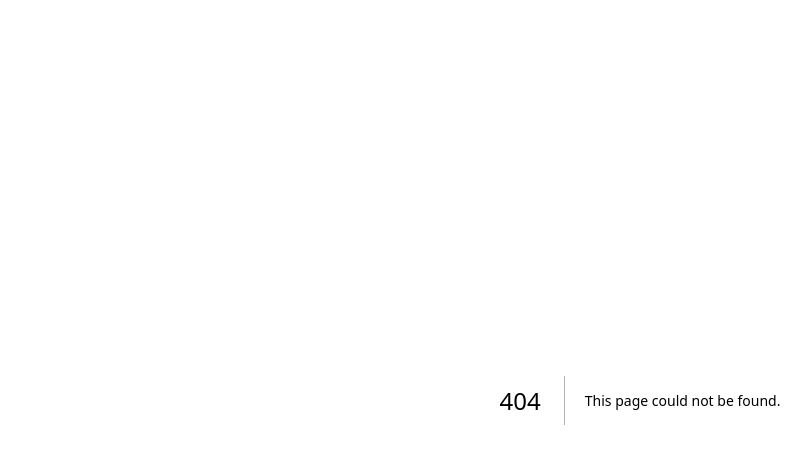
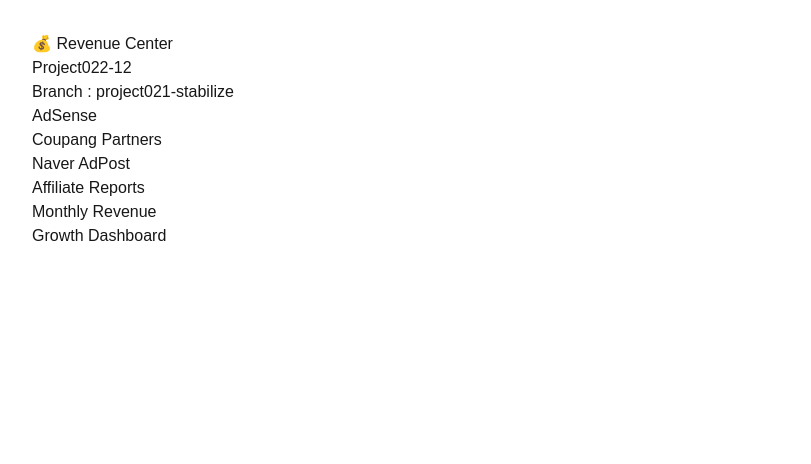
Before and after one commit to yusun7749-art/LifeBookMom-OS, a Next.js app: page /revenue-center in a window 1280 px wide. Before the commit this address had no page. Shown: the top 464 px of the page, without its empty margins (0-811 px from the left). Built offline with nearby package versions, Linux system fonts and the light colour scheme.

Commit message:
Project022-12 Revenue center

```diff
--- /dev/null
+++ b/app/revenue-center/page.tsx
@@ -0,0 +1,3 @@
+
+import RevenueCenter from '../../components/v4/RevenueCenter';
+export default function Page(){return <RevenueCenter/>}
--- /dev/null
+++ b/components/v4/RevenueCenter.tsx
@@ -0,0 +1,10 @@
+
+import {revenueCenter} from '../../data/v4/revenueCenter';
+export default function RevenueCenter(){
+ return <main style={{padding:32,fontFamily:'sans-serif'}}>
+ <h1>💰 {revenueCenter.title}</h1>
+ <p>{revenueCenter.project}</p>
+ <p>Branch : {revenueCenter.branch}</p>
+ <ul>{revenueCenter.sources.map(s=><li key={s}>{s}</li>)}</ul>
+ </main>
+}
--- /dev/null
+++ b/data/v4/revenueCenter.ts
@@ -0,0 +1,14 @@
+
+export const revenueCenter={
+ project:"Project022-12",
+ title:"Revenue Center",
+ branch:"project021-stabilize",
+ sources:[
+  "AdSense",
+  "Coupang Partners",
+  "Naver AdPost",
+  "Affiliate Reports",
+  "Monthly Revenue",
+  "Growth Dashboard"
+ ]
+};
```
